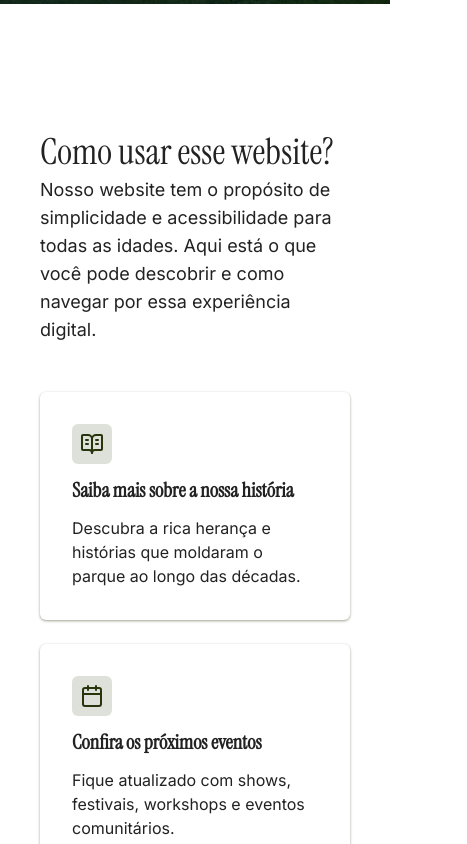
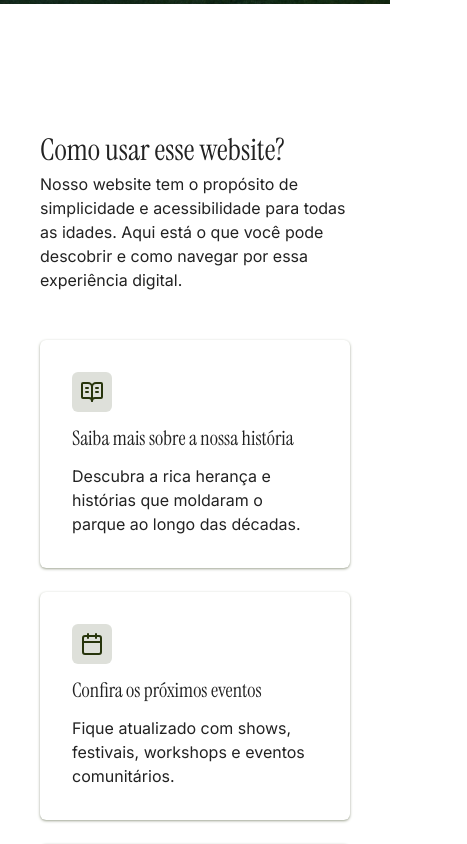
Before and after one commit to viniciuseugenio/praca-sergio-pacheco, a React (Vite) app: page / in a window 390 px wide. Shown: the part 840-1684 px from the top of the page, 467 px wide, since content can reach past the window. Built offline with nearby package versions, Linux system fonts and the light colour scheme.

Commit message:
style(ui): update text size and boldness

```diff
--- a/src/components/Footer.tsx
+++ b/src/components/Footer.tsx
@@ -8,7 +8,7 @@ const FooterTitle: React.FC<{ children: string }> = ({ children }) => {
 const Footer: React.FC = () => {
   return (
     <footer className="bg-primary text-offwhite">
-      <div className="p-12 grid grid-cols-[auto_auto_auto] gap-12">
+      <div className="p-12 grid grid-cols-1 sm:grid-cols-2 lg:grid-cols-3 gap-12">
         <div className="w-fit">
           <h3 className="text-xl font-serif mb-3 font-semibold">
             Praça Sérgio Pacheco
--- a/src/components/Gallery.tsx
+++ b/src/components/Gallery.tsx
@@ -48,7 +48,7 @@ const Gallery: React.FC = () => {
                   <h3 className="text-xl font-semibold md:text-3xl font-serif">
                     Nostrum nesciunt, repellat accusantium
                   </h3>
-                  <p className="mt-2 opacity-90">
+                  <p className="mt-2 text-sm md:text-base opacity-90">
                     Lorem ipsum dolor sit amet, consectetur adipisicing elit.
                     Distinctio cumque accusantium voluptatem dicta ducimus
                     quasi, ab harum? Sed animi ipsa! Mollitia ex iure velit esse
--- a/src/components/HowToUse.tsx
+++ b/src/components/HowToUse.tsx
@@ -23,7 +23,7 @@ const InfoCard: React.FC<SiteInfoCard> = ({ Icon, title, description }) => {
         <Icon className="text-primary" />
       </div>
 
-      <p className="font-serif font-semibold text-xl">{title}</p>
+      <p className="font-serif text-xl">{title}</p>
       <p>{description}</p>
     </div>
   );
--- a/src/components/UI/EventCard.tsx
+++ b/src/components/UI/EventCard.tsx
@@ -21,7 +21,7 @@ const EventCard: React.FC<EventCardProps> = ({
         <img className="h-full w-full object-cover" src={img} />
       </div>
       <div className="mt-4 px-4 pb-4">
-        <h3 className="font-serif font-bold text-xl">{title}</h3>
+        <h3 className="font-serif text-xl">{title}</h3>
         <div className="flex gap-6">
           <div className="mt-2 flex items-center gap-1">
             <Clock className="h-4 w-4" />
--- a/src/components/UI/SectionTitle.tsx
+++ b/src/components/UI/SectionTitle.tsx
@@ -6,8 +6,8 @@ type SectionTitleProps = {
 const SectionTitle: React.FC<SectionTitleProps> = ({ title, description }) => {
   return (
     <>
-      <h2 className="font-serif text-4xl">{title}</h2>
-      <p className="max-w-3xl text-lg mt-1">{description}</p>
+      <h2 className="font-serif text-3xl lg:text-4xl">{title}</h2>
+      <p className="max-w-3xl text-base lg:text-lg mt-1">{description}</p>
     </>
   );
 };
```
